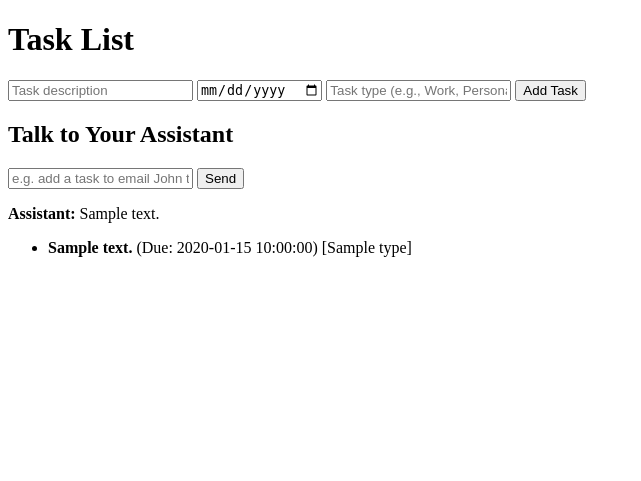
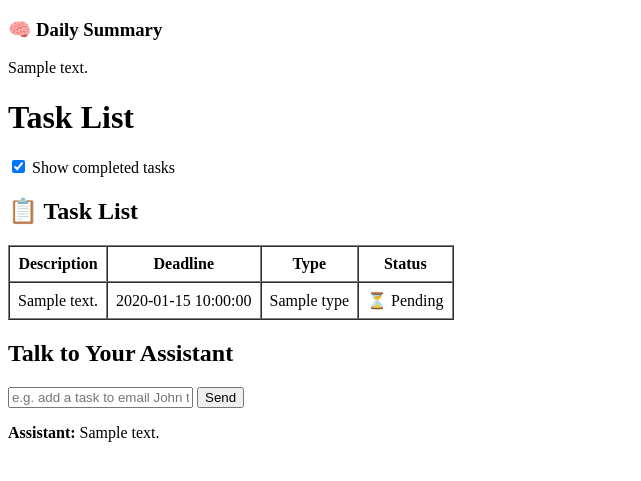
Before and after one commit to jagrutharutla/AI-Task-Assistant, a Flask app: template templates/index.html in a window 1280 px wide. Shown: the top 481 px of the page, without its empty margins (0-641 px from the left). Run offline with Flask 3, Linux system fonts and the light colour scheme; the template is opened without the code that fills it: most values are stand-ins (such as "Sample title", 1, 10 or a date in 2020).

Commit message:
Ui changes and Tasks summary feature

```diff
--- a/templates/index.html
+++ b/templates/index.html
@@ -4,14 +4,58 @@
     <title>Task AI Assistant</title>
 </head>
 <body>
+    {% if summary %}
+    <div>
+        <h3>🧠 Daily Summary</h3>
+        <p>{{ summary }}</p>
+    </div>
+    {% endif %}
+
     <h1>Task List</h1>
 
-    <form action="/add" method="post">
-        <input type="text" name="description" placeholder="Task description" required>
-        <input type="date" name="deadline">
-        <input type="text" name="type" placeholder="Task type (e.g., Work, Personal)">
-        <button type="submit">Add Task</button>
-    </form>
+    <label>
+        <input type="checkbox" id="toggle-completed" checked>
+        Show completed tasks
+    </label>
+    <script>
+        document.getElementById('toggle-completed').addEventListener('change', function() {
+            const rows = document.querySelectorAll('tr');
+            rows.forEach(row => {
+                if (row.innerText.includes("✅ Completed")) {
+                row.style.display = this.checked ? "" : "none";
+                }
+            });
+        });
+    </script>
+    <h2>📋 Task List</h2>
+    <table border="1" cellpadding="8" cellspacing="0">
+    <thead>
+        <tr>
+        <th>Description</th>
+        <th>Deadline</th>
+        <th>Type</th>
+        <th>Status</th>
+        </tr>
+    </thead>
+    <tbody>
+        {% for task in tasks %}
+        <tr {% if task['completed'] %} style="text-decoration: line-through; color: gray;" {% endif %}>
+        <td>{{ task['description'] }}</td>
+        <td>{{ task['deadline'] or "—" }}</td>
+        <td>{{ task['type'] or "—" }}</td>
+        <td>
+            {% if task['completed'] %}
+            ✅ Completed
+            {% else %}
+            ⏳ Pending
+            {% endif %}
+        </td>
+        </tr>
+        {% endfor %}
+    </tbody>
+    </table>
+
+
 
     <h2>Talk to Your Assistant</h2>
     <form action="/agent" method="post">
@@ -24,17 +68,6 @@
     {% endif %}
 
 
-    <ul>
-        {% for task in tasks %}
-            <li>
-                <strong>{{ task['description'] }}</strong>
-                {% if task['deadline'] %} (Due: {{ task['deadline'] }}) {% endif %}
-                {% if task['type'] %} [{{ task['type'] }}] {% endif %}
 
-            </li>
-        {% else %}
-            <li>No tasks yet.</li>
-        {% endfor %}
-    </ul>
 </body>
 </html>
```
Also changed, not shown: app/ai.py (+29 -0 lines), app/logic.py (+9 -14 lines), app/routes.py (+12 -4 lines), tasks.db.
